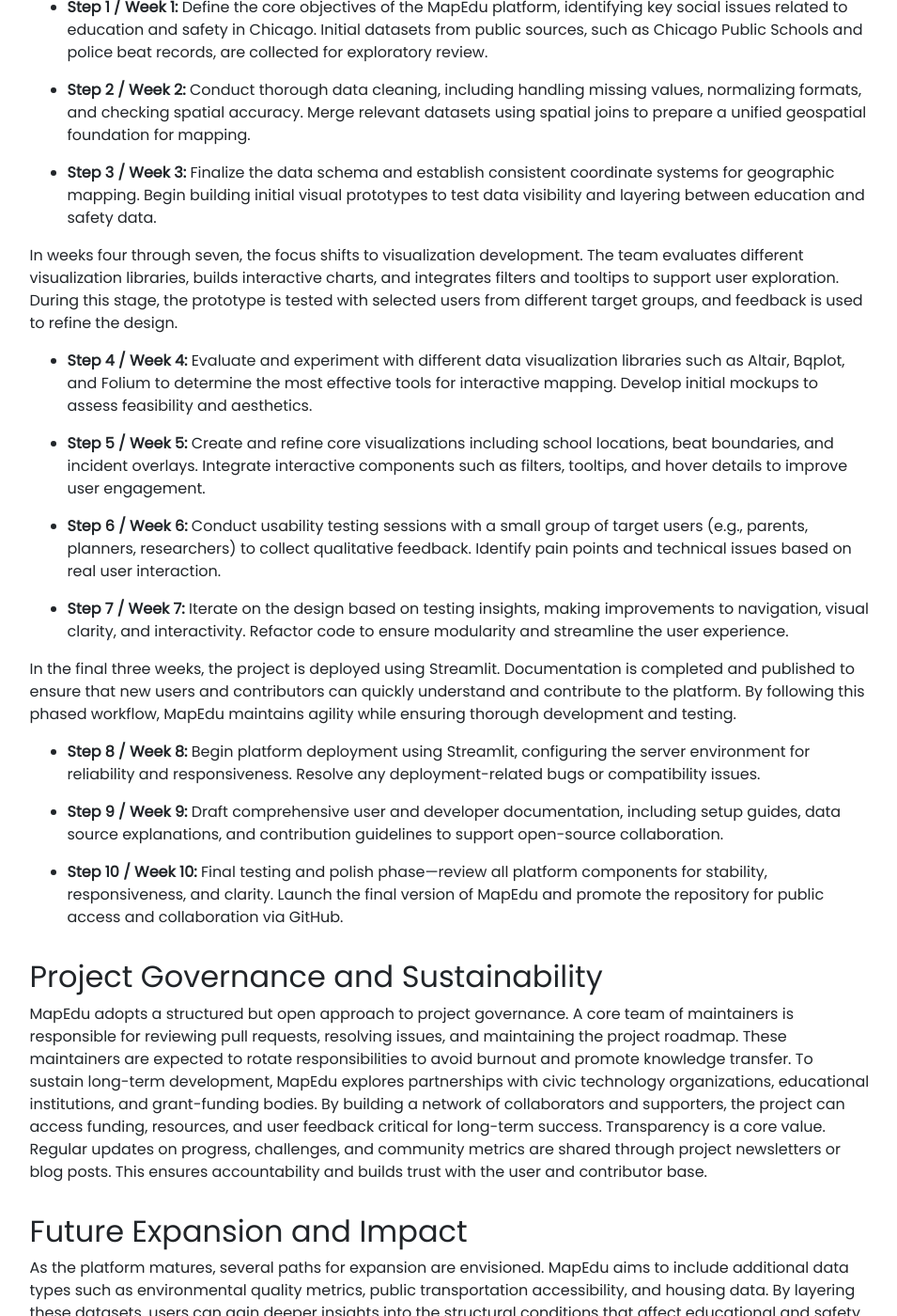
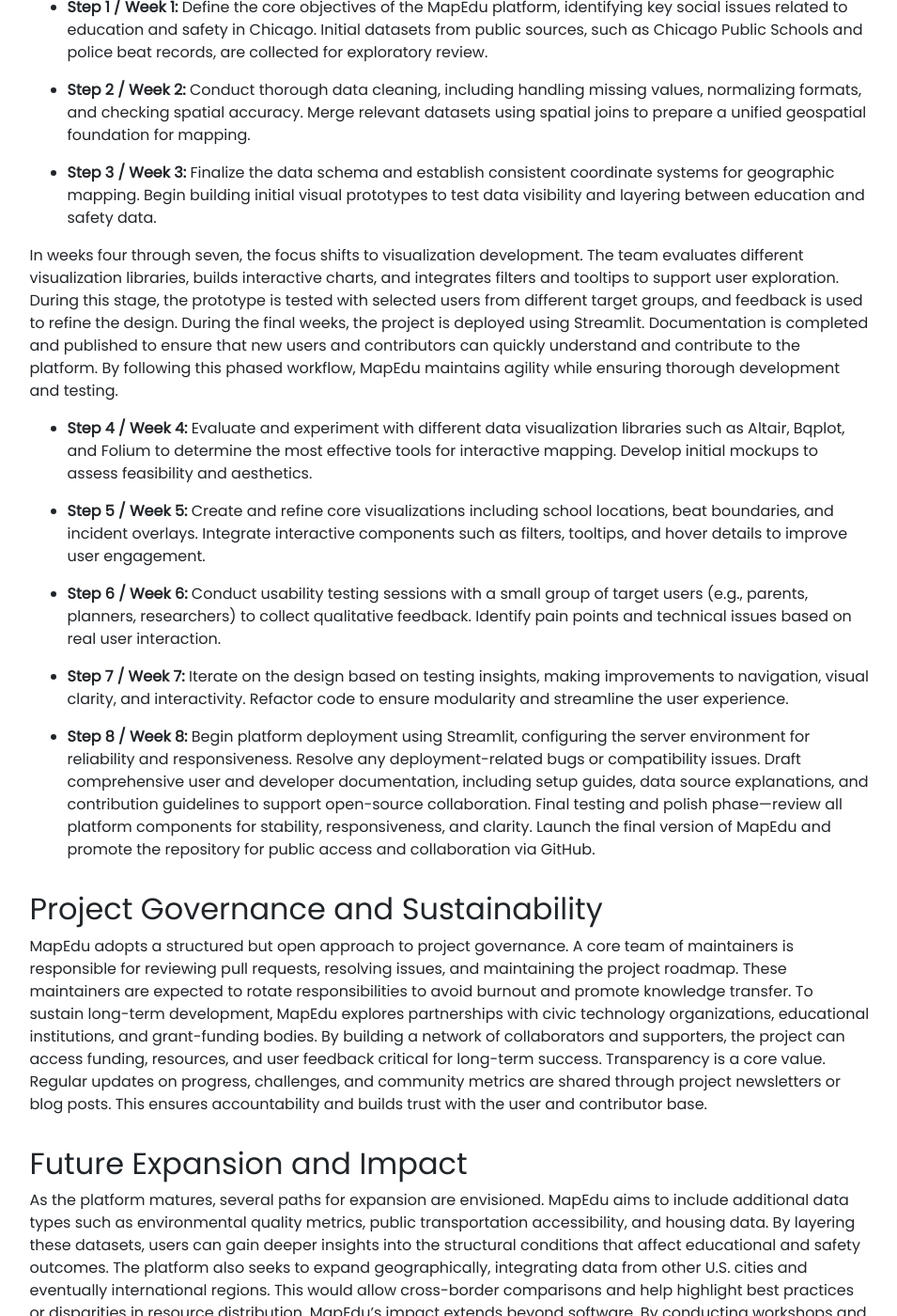
Before and after one commit to diannepark/diannepark.github.io, a Jekyll site: the page built from DIANNE_PARK(yewonp3).md, in a window 1280 px wide and 1400 px high, scrolled down 3067 px. Shown: the whole window at 94% size, without its empty margins (161-1116 px from the left). Built offline with Jekyll 4.4.1, drawn with Linux system fonts in a browser that asks for light colours; nearby versions of some CDN libraries; our own code applies the rules of GitHub Pages for plain Markdown files; some of the changed lines change nothing that is shown.

Commit message:
Update DIANNE_PARK(yewonp3).md

```diff
--- a/DIANNE_PARK(yewonp3).md
+++ b/DIANNE_PARK(yewonp3).md
@@ -60,7 +60,7 @@
 
 * **Step 3 / Week 3:** Finalize the data schema and establish consistent coordinate systems for geographic mapping. Begin building initial visual prototypes to test data visibility and layering between education and safety data.
 
-In weeks four through seven, the focus shifts to visualization development. The team evaluates different visualization libraries, builds interactive charts, and integrates filters and tooltips to support user exploration. During this stage, the prototype is tested with selected users from different target groups, and feedback is used to refine the design.
+In weeks four through seven, the focus shifts to visualization development. The team evaluates different visualization libraries, builds interactive charts, and integrates filters and tooltips to support user exploration. During this stage, the prototype is tested with selected users from different target groups, and feedback is used to refine the design. During the final weeks, the project is deployed using Streamlit. Documentation is completed and published to ensure that new users and contributors can quickly understand and contribute to the platform. By following this phased workflow, MapEdu maintains agility while ensuring thorough development and testing.
 
 * **Step 4 / Week 4:** Evaluate and experiment with different data visualization libraries such as Altair, Bqplot, and Folium to determine the most effective tools for interactive mapping. Develop initial mockups to assess feasibility and aesthetics.
 
@@ -70,13 +70,7 @@
 
 * **Step 7 / Week 7:** Iterate on the design based on testing insights, making improvements to navigation, visual clarity, and interactivity. Refactor code to ensure modularity and streamline the user experience.
 
-In the final three weeks, the project is deployed using Streamlit. Documentation is completed and published to ensure that new users and contributors can quickly understand and contribute to the platform. By following this phased workflow, MapEdu maintains agility while ensuring thorough development and testing.
-
-* **Step 8 / Week 8:** Begin platform deployment using Streamlit, configuring the server environment for reliability and responsiveness. Resolve any deployment-related bugs or compatibility issues.
-
-* **Step 9 / Week 9:** Draft comprehensive user and developer documentation, including setup guides, data source explanations, and contribution guidelines to support open-source collaboration.
-
-* **Step 10 / Week 10:** Final testing and polish phase—review all platform components for stability, responsiveness, and clarity. Launch the final version of MapEdu and promote the repository for public access and collaboration via GitHub.
+* **Step 8 / Week 8:** Begin platform deployment using Streamlit, configuring the server environment for reliability and responsiveness. Resolve any deployment-related bugs or compatibility issues. Draft comprehensive user and developer documentation, including setup guides, data source explanations, and contribution guidelines to support open-source collaboration. Final testing and polish phase—review all platform components for stability, responsiveness, and clarity. Launch the final version of MapEdu and promote the repository for public access and collaboration via GitHub.
 
 
 ## Project Governance and Sustainability
```
